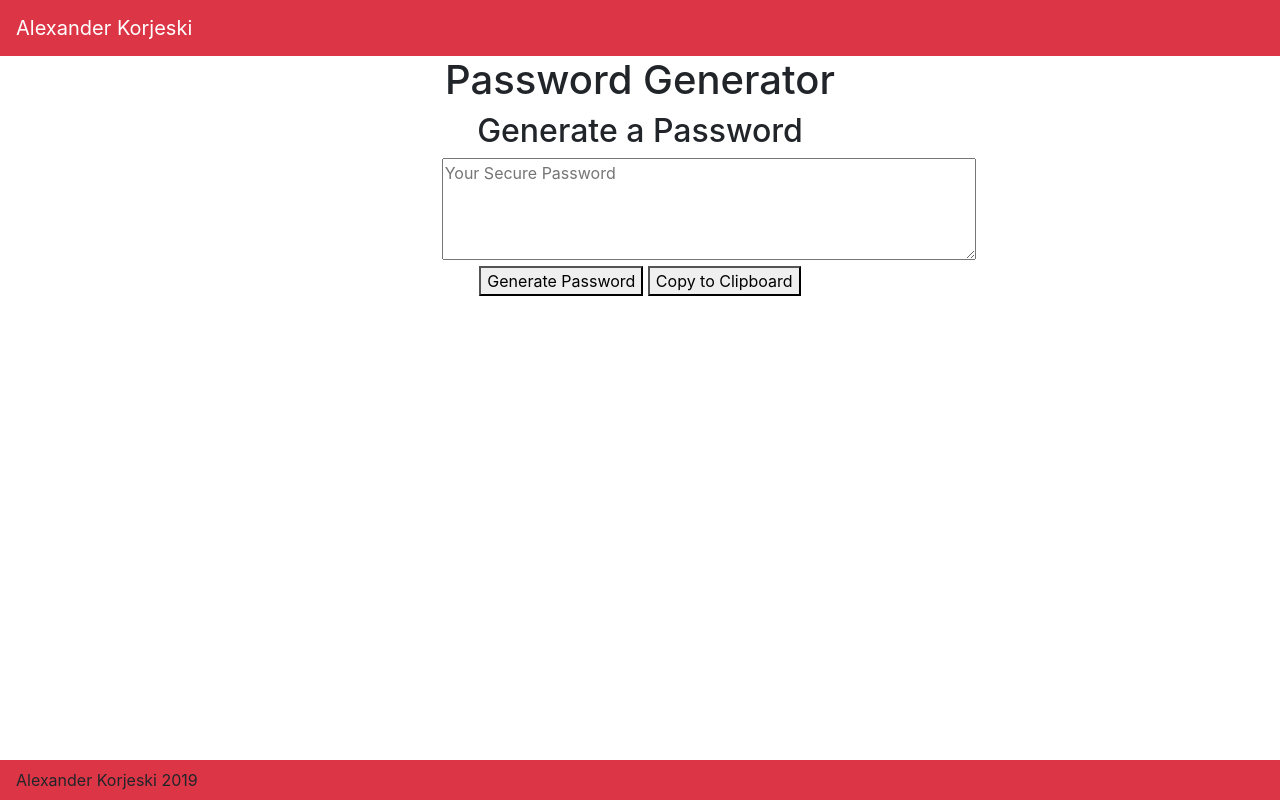
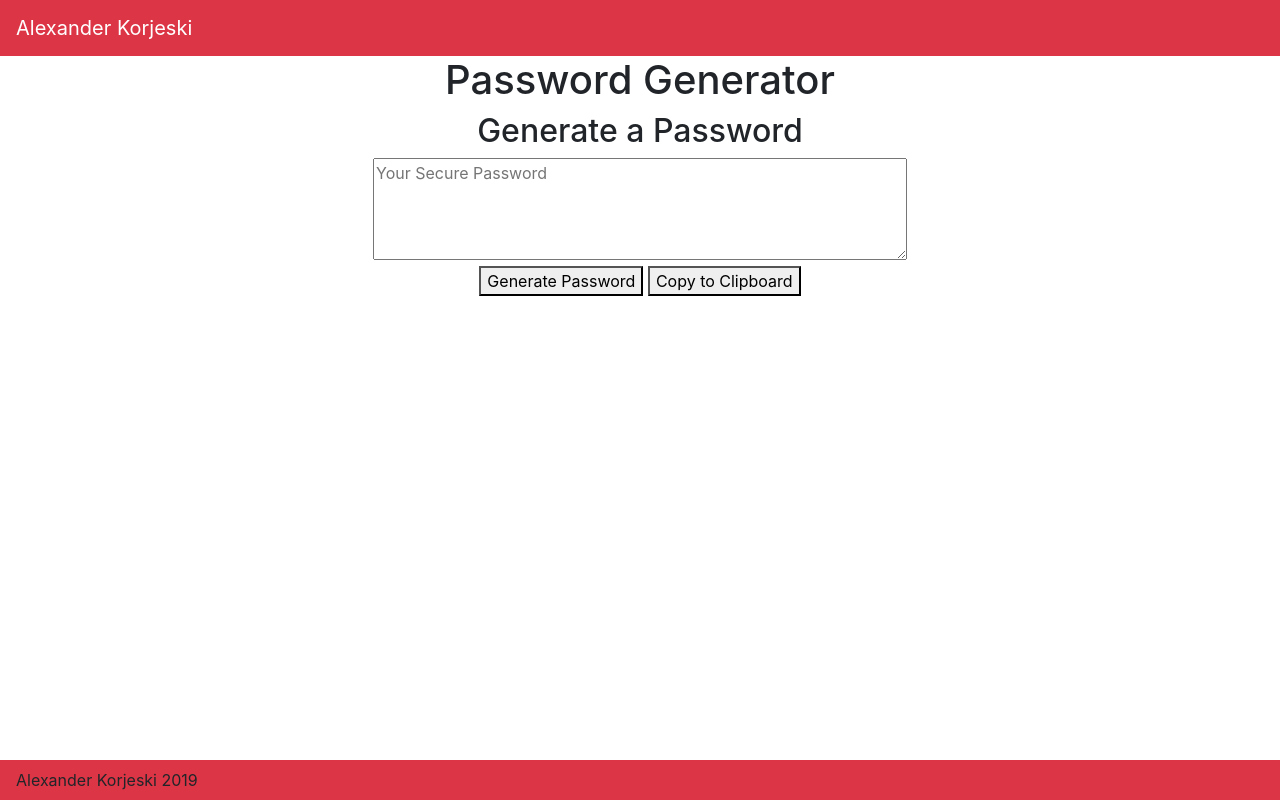
Before and after one commit to akorjeski/randompassword, a plain HTML site: page index.html in a window 1280 px wide. Drawn offline with nearby package versions, Linux system fonts and the light colour scheme.

Commit message:
fixing grid for mobile viewing

```diff
--- a/index.html
+++ b/index.html
@@ -119,28 +119,28 @@ alert("Your password has been copied to the clipboard!");
 <div class="container-fluid">
 <!-- Start of Row 1 -->
 <div class="row">
-    <div class="col-md-4"></div>
-    <div class="col-md-4 text-center">
+    <div class="col-md-3"></div>
+    <div class="col-md-6 text-center">
   <header>
     <h1>Password Generator</h1>
   </header></div>
-    <div class="col-md-4"></div>
+    <div class="col-md-3"></div>
 
     </div>
 <!-- Start of Row 2 -->
 <div class="row">
-    <div class="col-md-4"></div>
-    <div class="col-md-4 text-center">
+    <div class="col-md-3"></div>
+    <div class="col-md-6 text-center">
       <header>
         <h2>Generate a Password</h2>
       </header></div>
-    <div class="col-md-4"></div>
+    <div class="col-md-3"></div>
 
     </div>
 <!-- Start of Row 3 -->
 <div class="row">
-    <div class="col-md-4"></div>
-    <div class="col-md-4 text-center">
+    <div class="col-md-3"></div>
+    <div class="col-md-6 text-center">
         <textarea
         readonly
         id="passwordholder"
@@ -149,19 +149,19 @@ alert("Your password has been copied to the clipboard!");
         rows="4" cols="50"
       ></textarea>
     </div>
-    <div class="col-md-4"></div>
+    <div class="col-md-3"></div>
 
     </div>
 <!-- Start of Row 4 -->
 <div class="row">
-    <div class="col-md-4"></div>
-    <div class="col-md-4 text-center">
+    <div class="col-md-3"></div>
+    <div class="col-md-6 text-center">
         <button id="generate" onclick="generatePassword()">Generate Password</button>
         <button id="copy" onclick="clipboardCopy()">
           Copy to Clipboard
         </button>
     </div>
-    <div class="col-md-4"></div>
+    <div class="col-md-3"></div>
 
     </div>
 </div>
```
